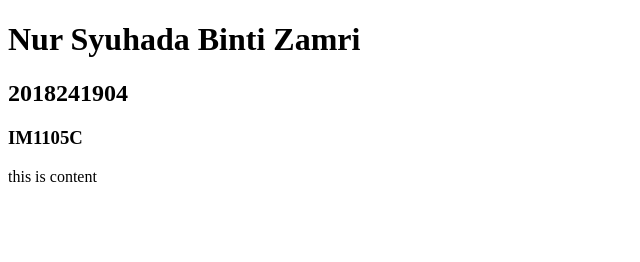
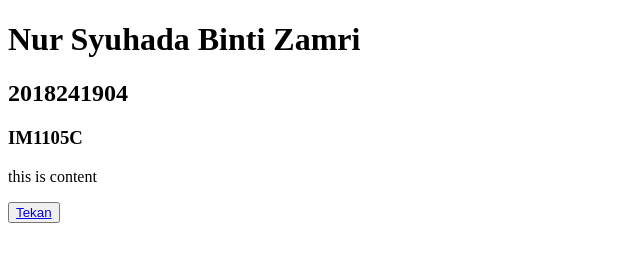
Before and after one commit to Nursyuhadaweb/Website-personal, a plain HTML site: page index.html in a window 1280 px wide. Shown: the whole page, without its empty margins (0-640 px from the left). Drawn offline with Linux system fonts and the light colour scheme.

Commit message:
Update index.html

```diff
--- a/index.html
+++ b/index.html
@@ -8,5 +8,6 @@
 <h2>2018241904</h2>
 <h3>IM1105C</h3>
 <p>this is content</p>
+	<button><a href=https://nursyuhadaweb.github.io/Website-personal/mypersonalbiography>Tekan</a></button>
 </body>
 </html>
```
